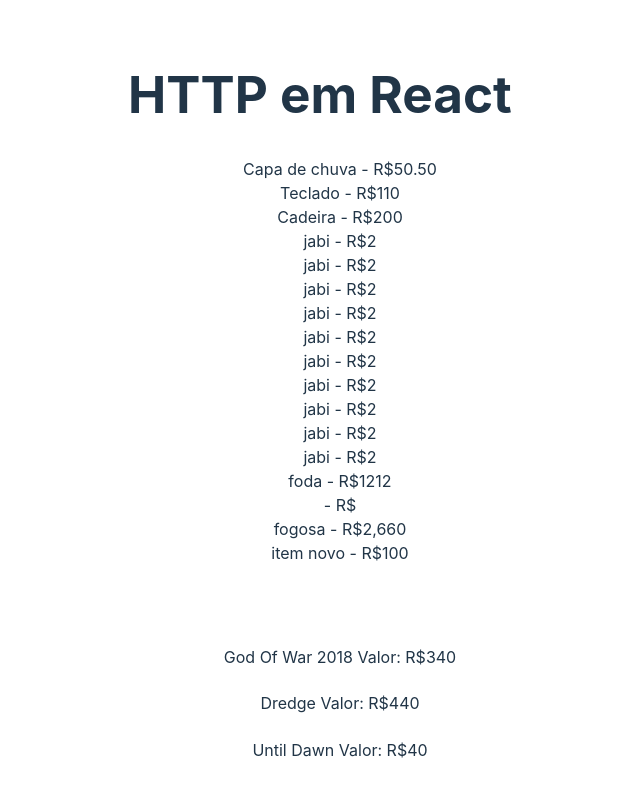
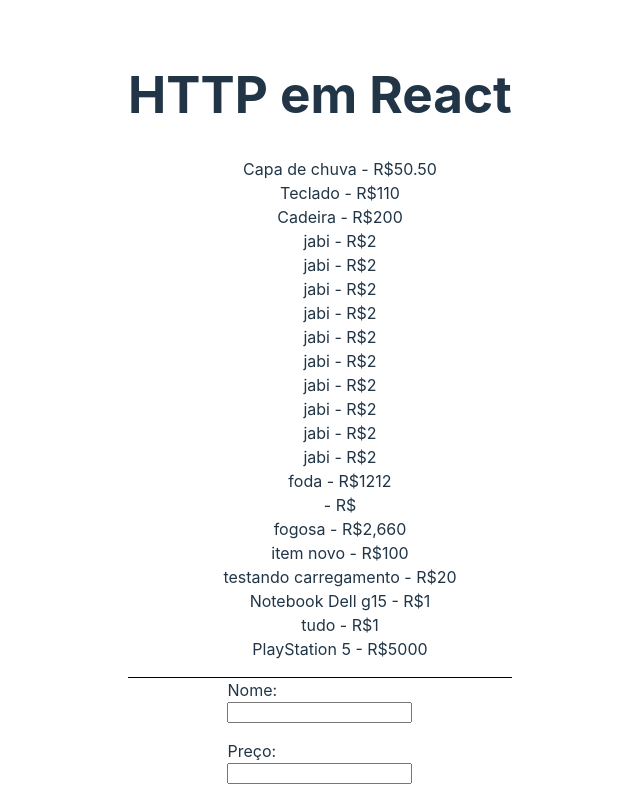
Before and after one commit to joaodev2005/React, a React (Vite) app in the folder 6_HTTP_REACT/http_react/: page / in a window 1280 px wide. Shown: the top 786 px of the page, without its empty margins (320-960 px from the left). Built offline with nearby package versions, Linux system fonts and the light colour scheme; data requests are answered from the project's data file.

Commit message:
Fetch com custom hook

```diff
--- a/6_HTTP_REACT/http_react/data/db.json
+++ b/6_HTTP_REACT/http_react/data/db.json
@@ -84,6 +84,26 @@
       "id": "bb6d",
       "name": "item novo",
       "price": "100"
+    },
+    {
+      "id": "25fd",
+      "name": "testando carregamento",
+      "price": "20"
+    },
+    {
+      "id": "412d",
+      "name": "Notebook Dell g15",
+      "price": "1"
+    },
+    {
+      "id": "6128",
+      "name": "tudo",
+      "price": "1"
+    },
+    {
+      "id": "e4ba",
+      "name": "PlayStation 5",
+      "price": "5000"
     }
   ]
 }
--- a/6_HTTP_REACT/http_react/src/App.jsx
+++ b/6_HTTP_REACT/http_react/src/App.jsx
@@ -1,31 +1,35 @@
 import { useState, useEffect } from 'react'
+
+import { useFetch } from './hooks/useFetch'
 
 const url = "http://localhost:3000/products"
 
 import './App.css'
 
-const items = [
-  { name: 'God Of War 2018', price: '340', id: 4 },
-  { name: 'Dredge', price: '440', id: 7 },
-  { name: 'Until Dawn', price: '40', id: 1 },
-  { name: 'Days Gone', price: '30', id: 3 },
-]
+// const items = [
+//   { name: 'God Of War 2018', price: '340', id: 4 },
+//   { name: 'Dredge', price: '440', id: 7 },
+//   { name: 'Until Dawn', price: '40', id: 1 },
+//   { name: 'Days Gone', price: '30', id: 3 },
+// ]
 
 function App() {
   const [procucts, setProducts] = useState([])
 
-  useEffect(() => {
-    async function getData() {
-      const res = await fetch(url)
+  const { data: items } = useFetch(url)
 
-      const data = await res.json()
+  // useEffect(() => {
+  //   async function getData() {
+  //     const res = await fetch(url)
 
-      setProducts(data)
-    }
+  //     const data = await res.json()
 
-    getData()
+  //     setProducts(data)
+  //   }
 
-  }, [])
+  //   getData()
+
+  // }, [])
 
   const [name, setName] = useState('')
   const [price, setPrice] = useState('')
@@ -46,6 +50,10 @@ function App() {
       body: JSON.stringify(product),
     })
 
+    const addedProduct = await res.json()
+
+    setProducts((prevProducts) => [...prevProducts, addedProduct])
+
     if (res.ok) {
       setName('');
       setPrice('');
@@ -58,15 +66,16 @@ function App() {
       <div className="App">
         <h1>HTTP em React</h1>
         <ul>
-          {procucts.map((product) => (
-            <li key={product.id}> {product.name} - R${product.price} </li>
-          ))}
+          {items &&
+            items.map((product) => (
+              <li key={product.id}> {product.name} - R${product.price} </li>
+            ))}
         </ul>
-        <ul className='list-games'>
+        {/* <ul className='list-games'>
           {items.map((game) => (
             <li key={game.id}> {game.name} Valor: R${game.price} </li>
           ))}
-        </ul>
+        </ul> */}
         <div className="add-product">
           <form onSubmit={handlesubmit}>
             <label>
--- /dev/null
+++ b/6_HTTP_REACT/http_react/src/hooks/useFetch.jsx
@@ -0,0 +1,23 @@
+import { useState, useEffect } from "react";
+
+export const useFetch = (url) => {
+
+    const [data, setData] = useState(null)
+
+    useEffect(() => {
+
+        const fetchData = async () => {
+
+            const res = await fetch(url)
+            const json = await res.json()
+
+            setData(json)
+
+        }
+
+        fetchData()
+
+    }, [url])
+
+    return { data }
+}
```
